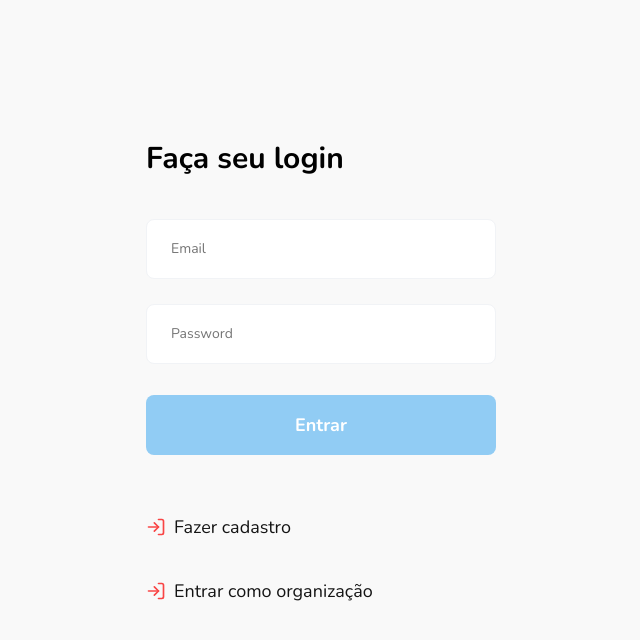
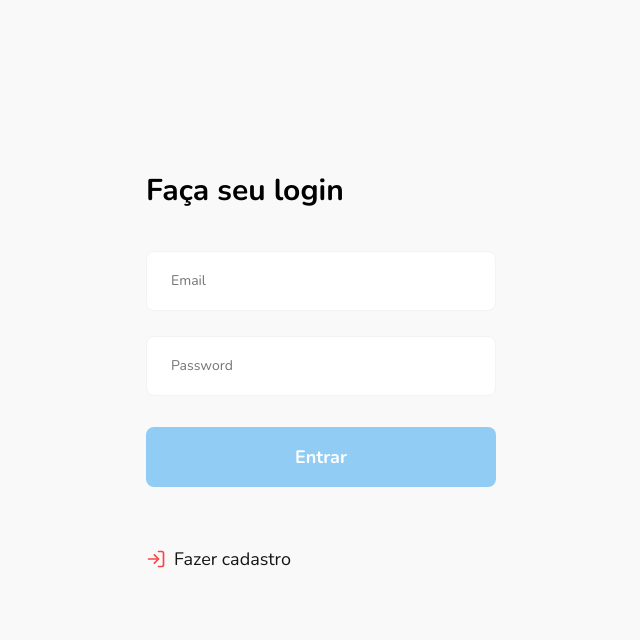
Before and after one commit to cabanga/teste-paga3, a React (Create React App) app: page /login in a window 1280 px wide. Shown: the top 640 px of the page, without its empty margins (304-944 px from the left). Built offline with nearby package versions, Linux system fonts and the light colour scheme.

Commit message:
fix login and register routes

```diff
--- a/src/pages/Login/index.js
+++ b/src/pages/Login/index.js
@@ -49,14 +49,9 @@ export default function Logon() {
           />
           <button className="button" type="submit">Entrar</button>
 
-          <Link to="/register/user" className="back-link">
+          <Link to="/register" className="back-link">
             <FiLogIn size={20} color="#F94545"/>
             Fazer cadastro
-          </Link>
-
-          <Link to="/login/seller" className="back-link">
-            <FiLogIn size={20} color="#F94545"/>
-            Entrar como organização
           </Link>
         </form>
       </section>
--- a/src/pages/Register/index.js
+++ b/src/pages/Register/index.js
@@ -55,14 +55,9 @@ export default function RegisterSeller() {
         <h1>Cadastra-se na Paga3</h1>
           <p>Pagar por prestações agora ficou mais fácil.</p>
 
-          <Link to="/login/user" className="back-link">
+          <Link to="/login" className="back-link">
             <FiArrowLeft size={20} color="#F94545"/>
             Fazer login
-          </Link>
-
-          <Link to="/register/seller" className="back-link">
-            <FiUserPlus size={20} color="#F94545"/>
-            Cadastre sua loja
           </Link>
         </section>
         <form onSubmit={handleRegister}>
```
